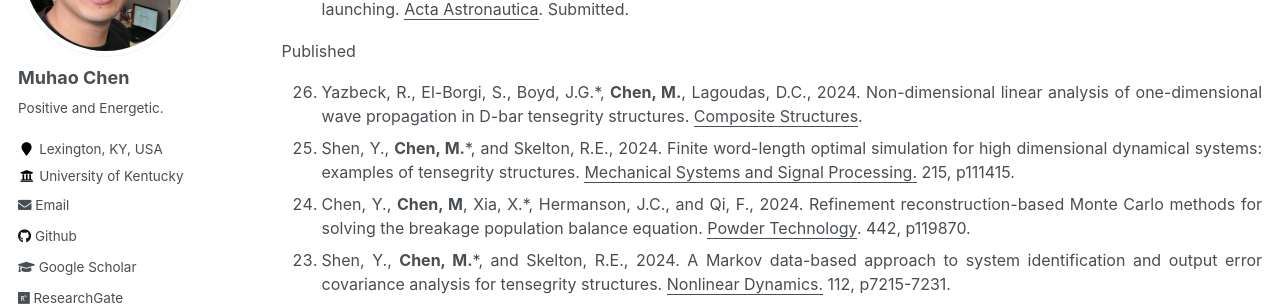
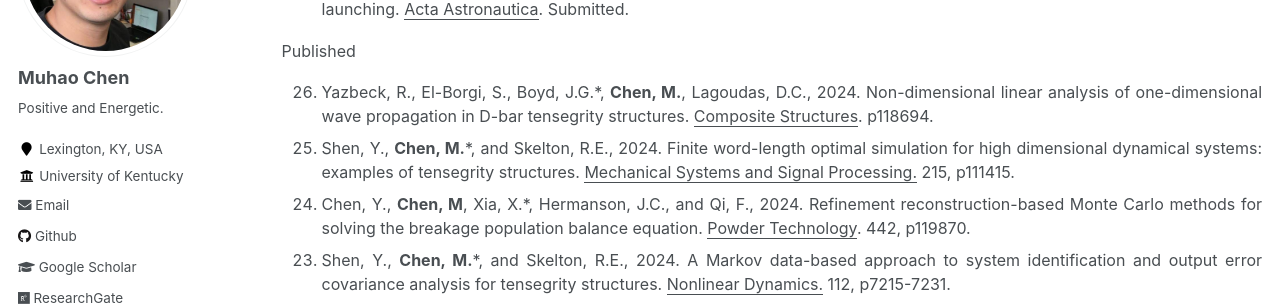
Before and after one commit to Muhao-Chen/muhao-chen.github.io, a Jekyll site: the page built from _pages/publication.md, in a window 1280 px wide and 900 px high, scrolled down 446 px. Shown: the part 154-460 px from the top of the window. Built offline with Jekyll 4.4.1, drawn with Linux system fonts in a browser that asks for light colours.

Commit message:
Update publication.md

```diff
--- a/_pages/publication.md
+++ b/_pages/publication.md
@@ -34,7 +34,7 @@ Submitted
 </ol>
 Published
 <ol reversed>
-<li> Yazbeck, R., El-Borgi, S., Boyd, J.G.*, <strong>Chen, M.</strong>, Lagoudas, D.C., 2024. Non-dimensional linear analysis of one-dimensional wave propagation in D-bar tensegrity structures. <u>Composite Structures</u>. </li>
+<li> Yazbeck, R., El-Borgi, S., Boyd, J.G.*, <strong>Chen, M.</strong>, Lagoudas, D.C., 2024. Non-dimensional linear analysis of one-dimensional wave propagation in D-bar tensegrity structures. <u>Composite Structures</u>. p118694.</li>
 <li>Shen, Y., <strong>Chen, M.</strong>*, and Skelton, R.E., 2024. Finite word-length optimal simulation for high dimensional dynamical systems: examples of tensegrity structures. <u>Mechanical Systems and Signal Processing.</u> 215, p111415.</li>
 <li> Chen, Y., <strong>Chen, M</strong>, Xia, X.*, Hermanson, J.C., and Qi, F., 2024. Refinement reconstruction-based Monte Carlo methods for solving the breakage population balance equation. <u>Powder Technology</u>. 442, p119870. </li>
 <li>Shen, Y., <strong>Chen, M.</strong>*, and Skelton, R.E., 2024. A Markov data-based approach to system identification and output error covariance analysis for tensegrity structures. <u>Nonlinear Dynamics.</u> 112, p7215-7231. </li>
```
